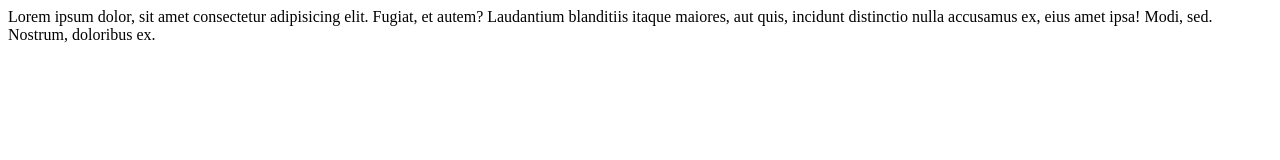
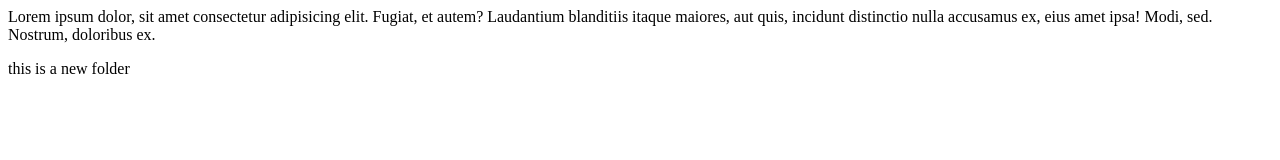
Before and after one commit to sahilverma143/localrepo, a plain HTML site: page localrepo/index.html in a window 1280 px wide. Drawn offline with Linux system fonts and the light colour scheme.

Commit message:
add new feature

```diff
--- a/localrepo/index.html
+++ b/localrepo/index.html
@@ -1 +1,4 @@
 <p>Lorem ipsum dolor, sit amet consectetur adipisicing elit. Fugiat, et autem? Laudantium blanditiis itaque maiores, aut quis, incidunt distinctio nulla accusamus ex, eius amet ipsa! Modi, sed. Nostrum, doloribus ex.</p>
+<p> this is a new folder
+
+</p>
```
